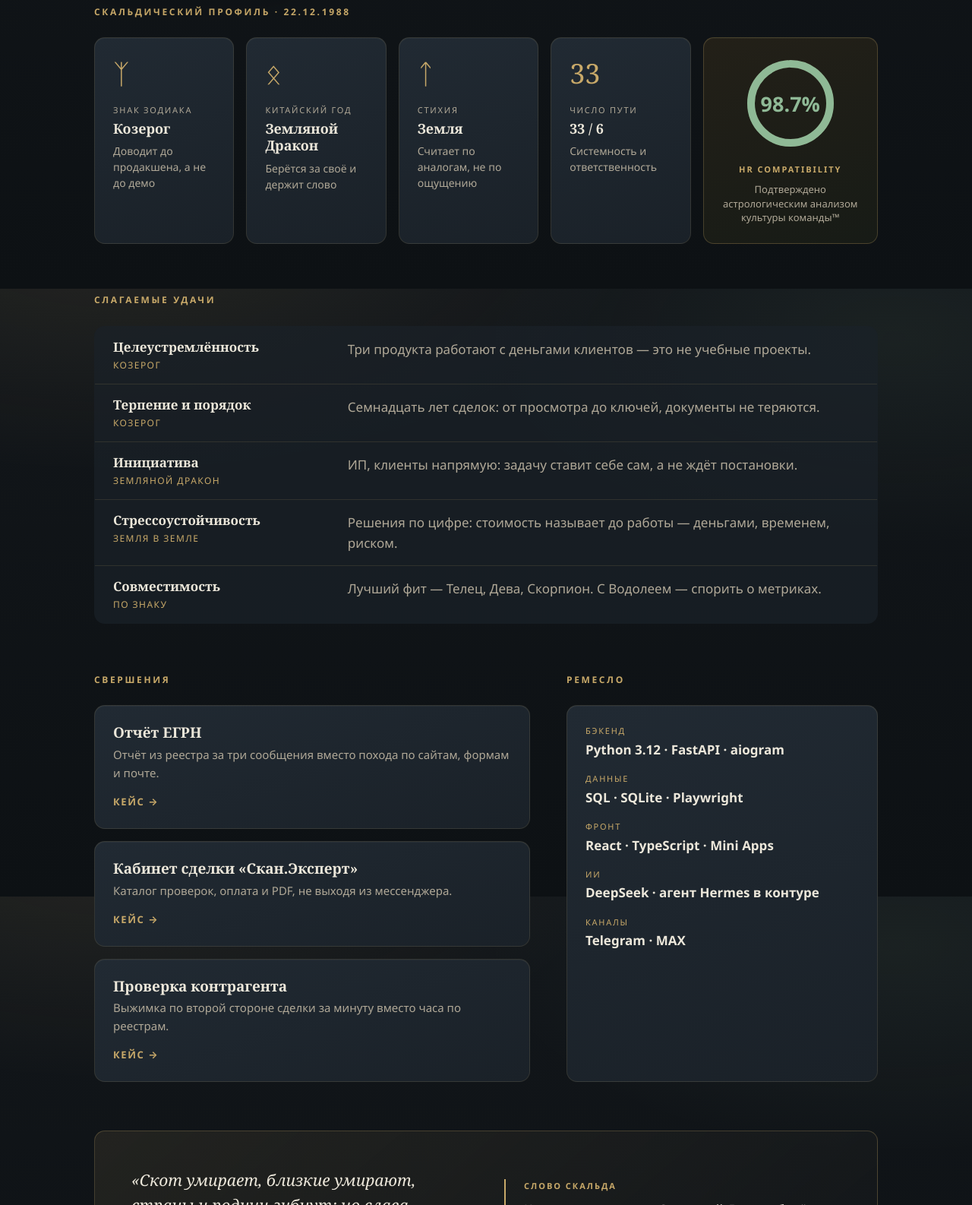
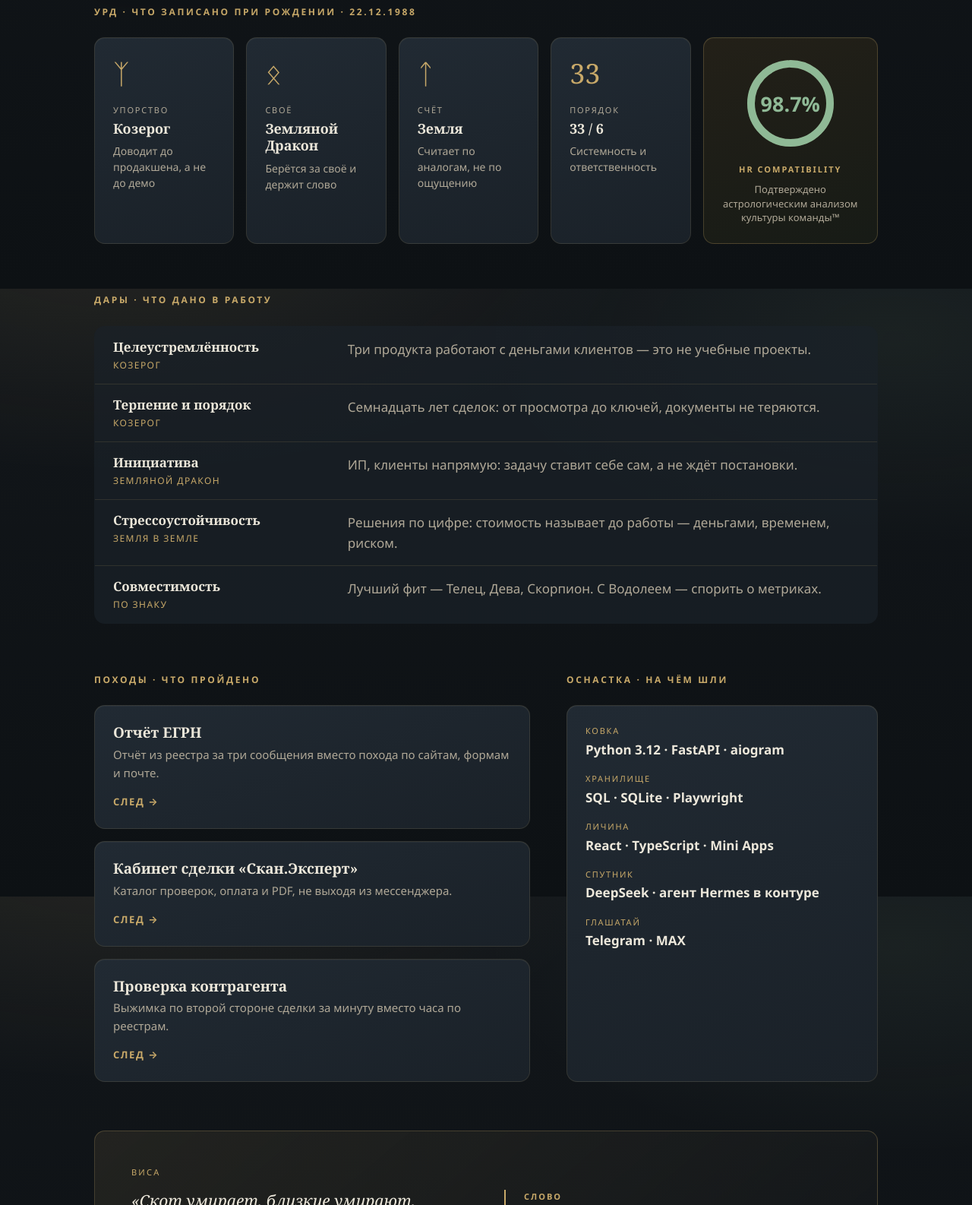
Before and after one commit to Maksim-Kolchanov/resume, a plain HTML site: page rune.html in a window 1280 px wide. Shown: the part 420-2006 px from the top of the page at 76% size. Drawn offline with Linux system fonts and the light colour scheme.

Commit message:
Северный вариант: единый словарь — Урд, Дары, Походы, Оснастка, Виса, Слово

```diff
--- a/rune.html
+++ b/rune.html
@@ -131,12 +131,12 @@
   </header>
 
   <section>
-    <h2 class="eyebrow">Скальдический профиль · 22.12.1988</h2>
+    <h2 class="eyebrow">Урд · что записано при рождении · 22.12.1988</h2>
     <div class="cards">
-      <div class="card sign"><div class="r">ᛉ</div><div class="k">Знак зодиака</div><div class="v">Козерог</div><div class="t">Доводит до продакшена, а не до демо</div></div>
-      <div class="card sign"><div class="r">ᛟ</div><div class="k">Китайский год</div><div class="v">Земляной Дракон</div><div class="t">Берётся за своё и держит слово</div></div>
-      <div class="card sign"><div class="r">ᛏ</div><div class="k">Стихия</div><div class="v">Земля</div><div class="t">Считает по аналогам, не по ощущению</div></div>
-      <div class="card sign"><div class="r">33</div><div class="k">Число пути</div><div class="v">33 / 6</div><div class="t">Системность и ответственность</div></div>
+      <div class="card sign"><div class="r">ᛉ</div><div class="k">Упорство</div><div class="v">Козерог</div><div class="t">Доводит до продакшена, а не до демо</div></div>
+      <div class="card sign"><div class="r">ᛟ</div><div class="k">Своё</div><div class="v">Земляной Дракон</div><div class="t">Берётся за своё и держит слово</div></div>
+      <div class="card sign"><div class="r">ᛏ</div><div class="k">Счёт</div><div class="v">Земля</div><div class="t">Считает по аналогам, не по ощущению</div></div>
+      <div class="card sign"><div class="r">33</div><div class="k">Порядок</div><div class="v">33 / 6</div><div class="t">Системность и ответственность</div></div>
       <div class="card score">
         <div class="ring">
           <svg width="124" height="124" viewBox="0 0 124 124" aria-hidden="true">
@@ -153,7 +153,7 @@
   </section>
 
   <section>
-    <h2 class="eyebrow">Слагаемые удачи</h2>
+    <h2 class="eyebrow">Дары · что дано в работу</h2>
     <table class="fit">
       <tbody>
       <tr><td>Целеустремлённость<span class="sg">Козерог</span></td><td>Три продукта работают с деньгами клиентов — это не учебные проекты.</td></tr>
@@ -167,28 +167,28 @@
 
   <section class="cols">
     <div>
-      <h2 class="eyebrow">Свершения</h2>
+      <h2 class="eyebrow">Походы · что пройдено</h2>
       <div class="proj">
-        <a class="card" href="https://maksim-kolchanov.github.io/case-egrn.html"><h3>Отчёт ЕГРН</h3><p>Отчёт из реестра за три сообщения вместо похода по сайтам, формам и почте.</p><span class="go">Кейс →</span></a>
-        <a class="card" href="https://maksim-kolchanov.github.io/case-skan-ekspert.html"><h3>Кабинет сделки «Скан.Эксперт»</h3><p>Каталог проверок, оплата и PDF, не выходя из мессенджера.</p><span class="go">Кейс →</span></a>
-        <a class="card" href="https://maksim-kolchanov.github.io/case-kontragent.html"><h3>Проверка контрагента</h3><p>Выжимка по второй стороне сделки за минуту вместо часа по реестрам.</p><span class="go">Кейс →</span></a>
+        <a class="card" href="https://maksim-kolchanov.github.io/case-egrn.html"><h3>Отчёт ЕГРН</h3><p>Отчёт из реестра за три сообщения вместо похода по сайтам, формам и почте.</p><span class="go">След →</span></a>
+        <a class="card" href="https://maksim-kolchanov.github.io/case-skan-ekspert.html"><h3>Кабинет сделки «Скан.Эксперт»</h3><p>Каталог проверок, оплата и PDF, не выходя из мессенджера.</p><span class="go">След →</span></a>
+        <a class="card" href="https://maksim-kolchanov.github.io/case-kontragent.html"><h3>Проверка контрагента</h3><p>Выжимка по второй стороне сделки за минуту вместо часа по реестрам.</p><span class="go">След →</span></a>
       </div>
     </div>
     <div class="stack">
-      <h2 class="eyebrow">Ремесло</h2>
+      <h2 class="eyebrow">Оснастка · на чём шли</h2>
       <dl class="card">
-        <div><dt>Бэкенд</dt><dd>Python 3.12 · FastAPI · aiogram</dd></div>
-        <div><dt>Данные</dt><dd>SQL · SQLite · Playwright</dd></div>
-        <div><dt>Фронт</dt><dd>React · TypeScript · Mini Apps</dd></div>
-        <div><dt>ИИ</dt><dd>DeepSeek · агент Hermes в контуре</dd></div>
-        <div><dt>Каналы</dt><dd>Telegram · MAX</dd></div>
+        <div><dt>Ковка</dt><dd>Python 3.12 · FastAPI · aiogram</dd></div>
+        <div><dt>Хранилище</dt><dd>SQL · SQLite · Playwright</dd></div>
+        <div><dt>Личина</dt><dd>React · TypeScript · Mini Apps</dd></div>
+        <div><dt>Спутник</dt><dd>DeepSeek · агент Hermes в контуре</dd></div>
+        <div><dt>Глашатай</dt><dd>Telegram · MAX</dd></div>
       </dl>
     </div>
   </section>
 
   <section class="close">
-    <blockquote>«Скот умирает, близкие умирают, страны и родичи гибнут; но слава умершего не умирает, кто доброе имя стяжал»<cite>— «Старшая Эдда», «Речи Высокого»</cite></blockquote>
-    <div class="verdict"><b>Слово скальда</b>Козерог доделывает, Земляной Дракон берётся за своё. Сервисы, которые уже работают с деньгами клиентов, и правило «готово — значит проверено».</div>
+    <blockquote><small style="display:block;font:400 11px/1 var(--sans);letter-spacing:.2em;text-transform:uppercase;color:var(--gold);margin-bottom:var(--s2);font-style:normal">Виса</small>«Скот умирает, близкие умирают, страны и родичи гибнут; но слава умершего не умирает, кто доброе имя стяжал»<cite>— «Старшая Эдда», «Речи Высокого»</cite></blockquote>
+    <div class="verdict"><b>Слово</b>Козерог доделывает, Земляной Дракон берётся за своё. Сервисы, которые уже работают с деньгами клиентов, и правило «готово — значит проверено».</div>
   </section>
 
   <footer>
```
